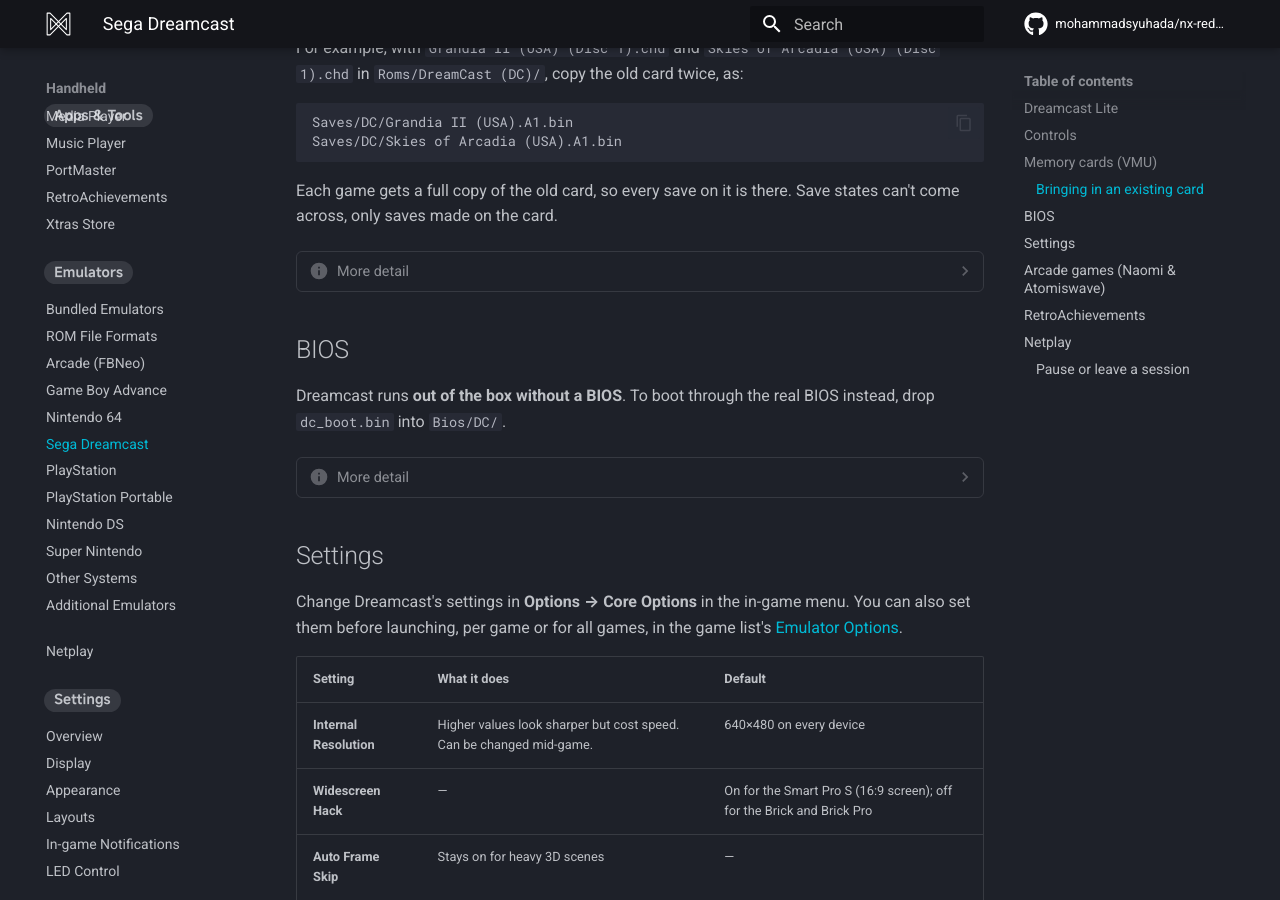
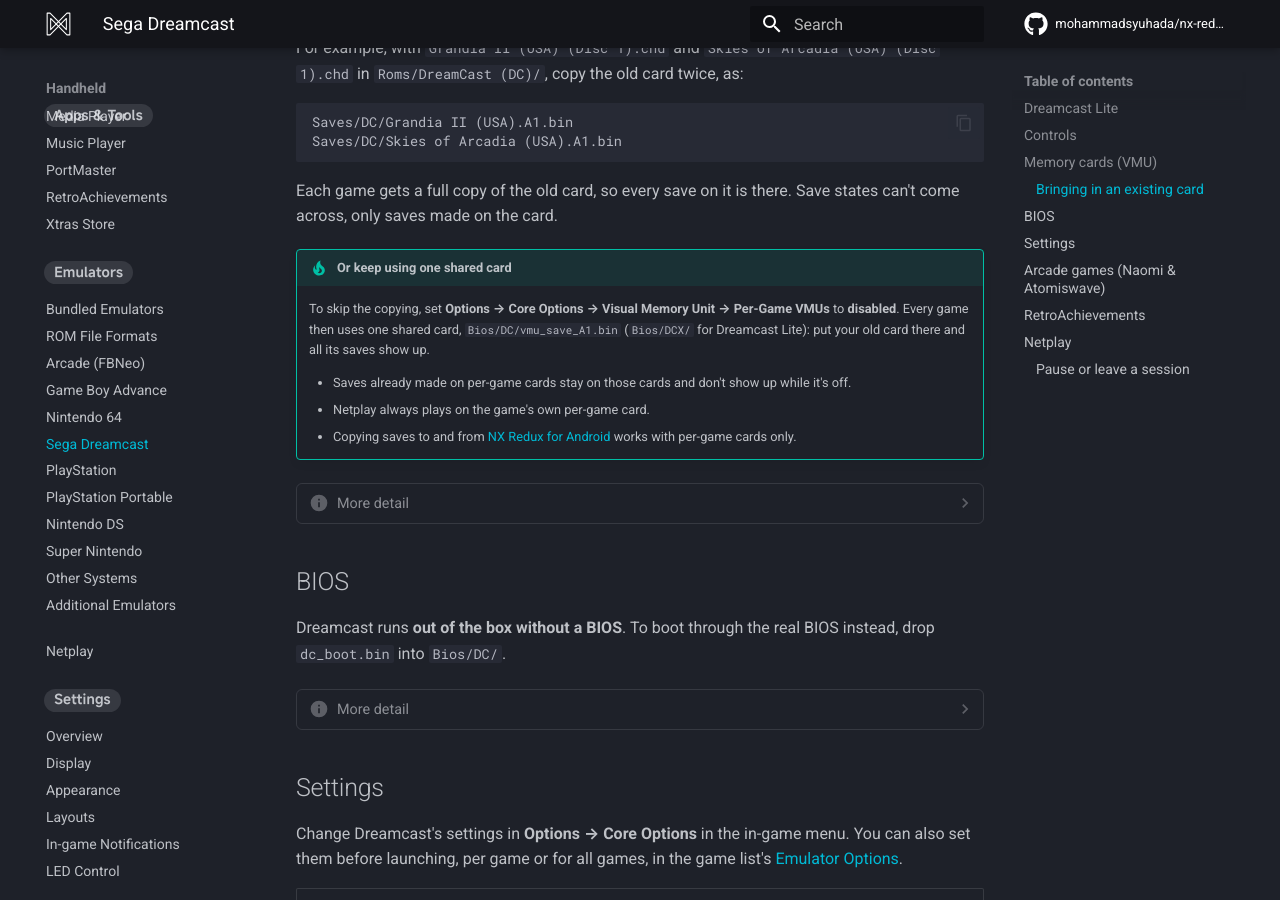
Before and after one commit to mohammadsyuhada/nx-redux-docs, an MkDocs documentation site: the page built from docs/handheld/emulators/dreamcast.md, in a window 1280 px wide and 900 px high, scrolled down 3105 px. Built offline with MkDocs 1.6.1 and Material for MkDocs 9.7.7, drawn with Linux system fonts in a browser that asks for light colours; comment, search, counter and statistics services are not loaded.

Commit message:
docs(dreamcast): turning off Per-Game VMUs keeps one shared card

```diff
--- a/docs/handheld/emulators/dreamcast.md
+++ b/docs/handheld/emulators/dreamcast.md
@@ -149,6 +149,18 @@
 
 Each game gets a full copy of the old card, so every save on it is there.
 Save states can't come across, only saves made on the card.
+
+!!! tip "Or keep using one shared card"
+    To skip the copying, set **Options → Core Options → Visual Memory Unit →
+    Per-Game VMUs** to **disabled**. Every game then uses one shared card,
+    `Bios/DC/vmu_save_A1.bin` (`Bios/DCX/` for Dreamcast Lite): put your old
+    card there and all its saves show up.
+
+    - Saves already made on per-game cards stay on those cards and don't show
+      up while it's off.
+    - Netplay always plays on the game's own per-game card.
+    - Copying saves to and from [NX Redux for Android](../../mobile/getting-started.md)
+      works with per-game cards only.
 
 ??? info "More detail"
     - **Dreamcast Lite** works the same way, with `Saves/DCX/`.
```
